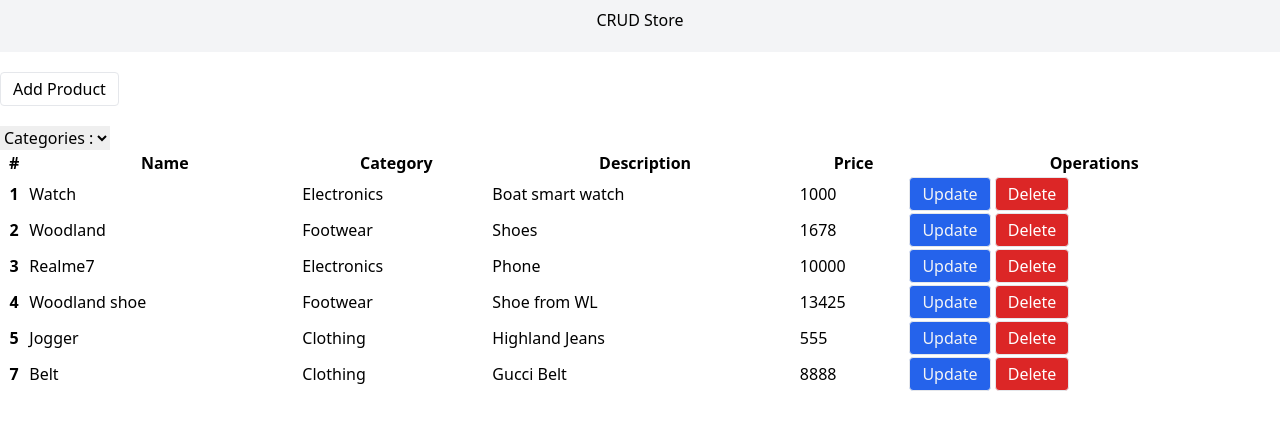
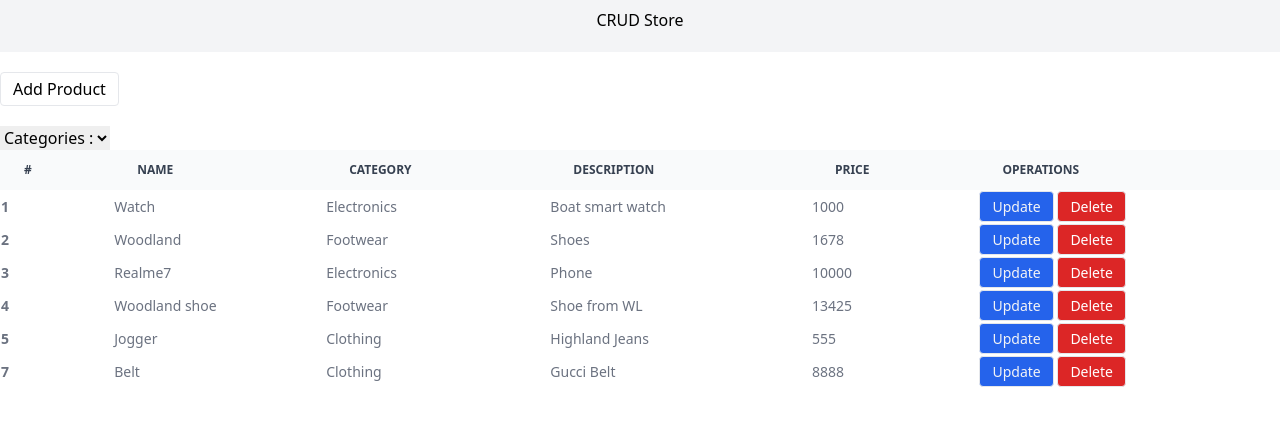
Before and after one commit to Adithej/CURD-assgn2, a PHP site: page / in a window 1280 px wide. Shown: the top 430 px of the page. Run offline with PHP 8.4, Linux system fonts and the light colour scheme; data comes from the database, SQL or seed files in the repository; data that the repository does not hold is empty; some libraries are stand-ins or nearby versions.

Commit message:
table-view

```diff
--- a/index.php
+++ b/index.php
@@ -34,7 +34,9 @@ require("connection.php");
             class="inline-block align-middle text-center select-none border font-normal whitespace-no-wrap rounded py-1 px-3 leading-normal no-underline  my-5"><a
                 href="product.php" class="text-black-100 text-decoration-none">Add
                 Product</a></button>
-        <table class="table-auto w-full max-w-full mb-4 ">
+        <div class="relative overflow-x-auto">
+            <table class="w-full text-sm text-left text-gray-500 dark:text-gray-400">
+                <thead class="text-xs text-gray-700 uppercase bg-gray-50 dark:bg-gray-700 dark:text-gray-400">
                     <!-- <div class="relative">
                 <a class="inline-block align-middle text-center select-none border font-normal whitespace-no-wrap rounded py-1 px-3 leading-normal no-underline  my-5"
                     href="#" role="button" data-bs-toggle="dropdown" aria-expanded="false">
@@ -90,12 +92,12 @@ require("connection.php");
                         ?>
                     </div>
                     <tr class="table-auto">
-                <th scope="col">#</th>
-                <th scope="col">Name</th>
-                <th scope="col">Category</th>
-                <th scope="col">Description</th>
-                <th scope="col">Price</th>
-                <th scope="col">Operations</th>
+                        <th class="px-6 py-3" scope="col">#</th>
+                        <th class="px-6 py-3" scope="col">Name</th>
+                        <th class="px-6 py-3" scope="col">Category</th>
+                        <th class="px-6 py-3" scope="col">Description</th>
+                        <th class="px-6 py-3" scope="col">Price</th>
+                        <th class="px-6 py-3" scope="col">Operations</th>
                     </tr>
                 </thead>
                 <tbody>
@@ -142,6 +144,7 @@ require("connection.php");
                 </tbody>
             </table>
         </div>
+    </div>
 </body>
 
 </html>
```
Lines whose indentation alone changed are shown as unchanged.
